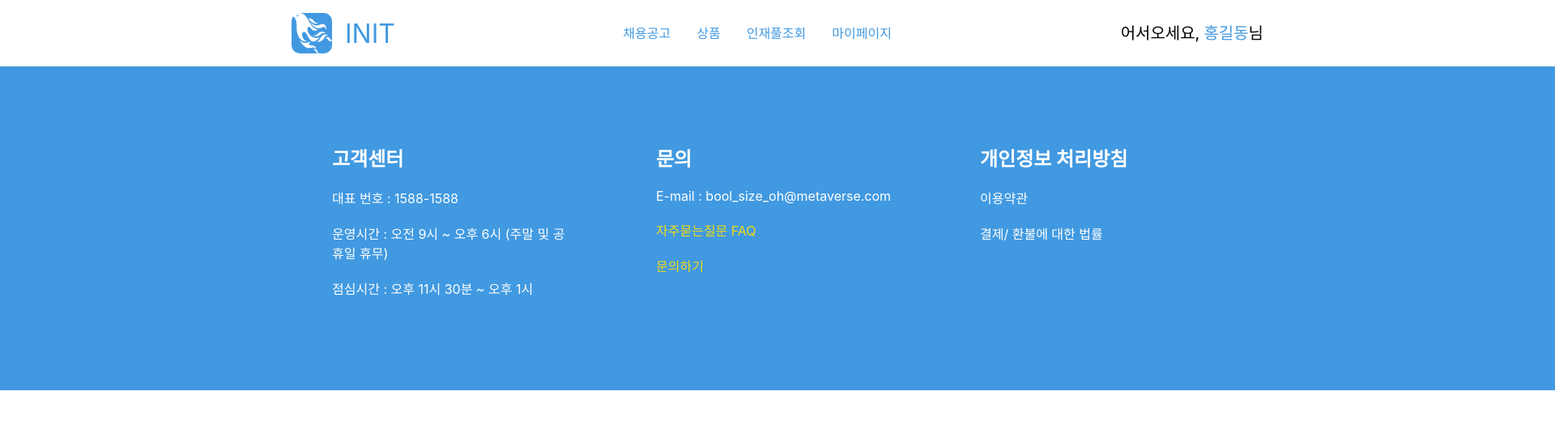
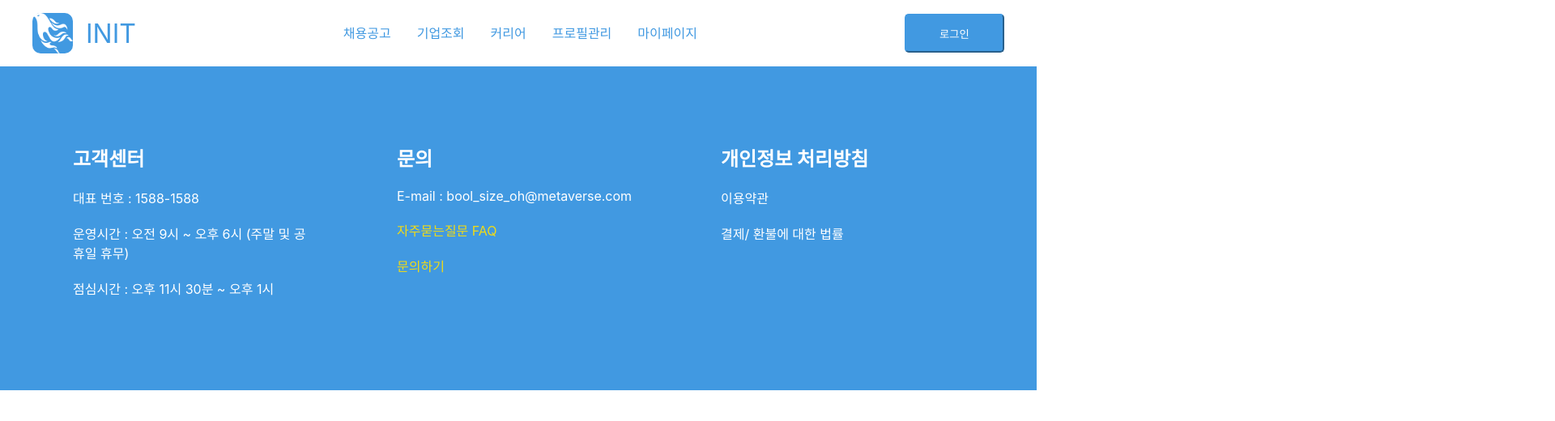
Before and after one commit to mtvsteampheonix/INITCLIENT, a React (Create React App) app: page / in a window 1280 px wide. Shown: the top 520 px of the page at 81% size, 1920 px wide, since content can reach past the window. Built offline with nearby package versions, Linux system fonts and the light colour scheme.

Commit message:
Rename: 로고 디렉토리 변경
로고 디렉토리 변경

```diff
--- a/src/components/commons/Footer.js
+++ b/src/components/commons/Footer.js
@@ -9,8 +9,8 @@ const StyledFooter = styled.footer`
   align-items: center;
   background: #4199e1;
   height: 400px;
-  width: 1920px;
-  min-width: 1200px;
+  width: 100%;
+  min-width: 800px;
 `;
 
 const StyledDetails = styled.div`
--- a/src/components/commons/Header.js
+++ b/src/components/commons/Header.js
@@ -1,6 +1,6 @@
 import {Link} from 'react-router-dom';
 import styled from 'styled-components';
-import logo from '../../design/images/Logo.png';
+// import logo from '../../design/images/Logo.png';
 import Button from '@mui/material/Button';
 
 const StyledHeader = styled.div`
@@ -8,7 +8,8 @@ const StyledHeader = styled.div`
   flex-direction: row;
   justify-content: center;
   align-items: center;
-  width: 1920px;
+  width: 100%;
+  min-width: 800px;
   height: 82px;
 `;
 const HeaderFrame = styled.div`
@@ -122,9 +123,8 @@ const LoginMemberText = styled.div`
 `;
 
 function Header() {
-  const authenticated = true;
-
-  const memberStatus = 'company';
+  const authenticated = false;
+  const memberStatus = 'member';
 
   const InnerHeaderCorComponent = () => {
     return (
@@ -152,10 +152,13 @@ function Header() {
           <InnerHeaderFrame>채용공고</InnerHeaderFrame>
         </Link>
         <Link to='/' style={{textDecoration: 'none'}}>
-          <InnerHeaderFrame>상품</InnerHeaderFrame>
+          <InnerHeaderFrame>기업조회</InnerHeaderFrame>
         </Link>
         <Link to='/' style={{textDecoration: 'none'}}>
-          <InnerHeaderFrame>인재풀조회</InnerHeaderFrame>
+          <InnerHeaderFrame>커리어</InnerHeaderFrame>
+        </Link>
+        <Link to='/' style={{textDecoration: 'none'}}>
+          <InnerHeaderFrame>프로필관리</InnerHeaderFrame>
         </Link>
         <Link to='/' style={{textDecoration: 'none'}}>
           <InnerHeaderFrame>마이페이지</InnerHeaderFrame>
@@ -171,7 +174,7 @@ function Header() {
           <LogoGroup>
             <Link to='/' style={{textDecoration: 'none'}}>
               <LogoImg>
-                <LogoContainer src={logo} />
+                <LogoContainer src='Logo.png' />
               </LogoImg>
             </Link>
             <Link to='/' style={{textDecoration: 'none'}}>
```
Also changed, not shown: public/Logo.png (renamed from src/design/images/Logo.png).
